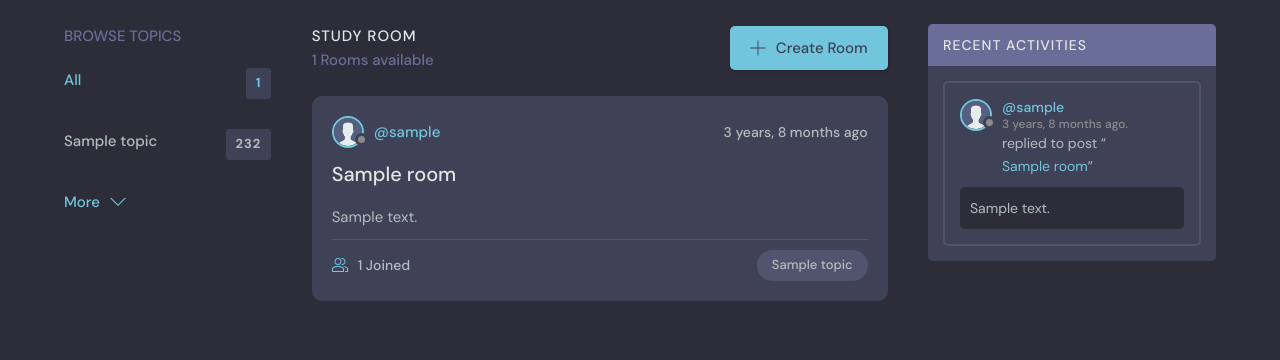
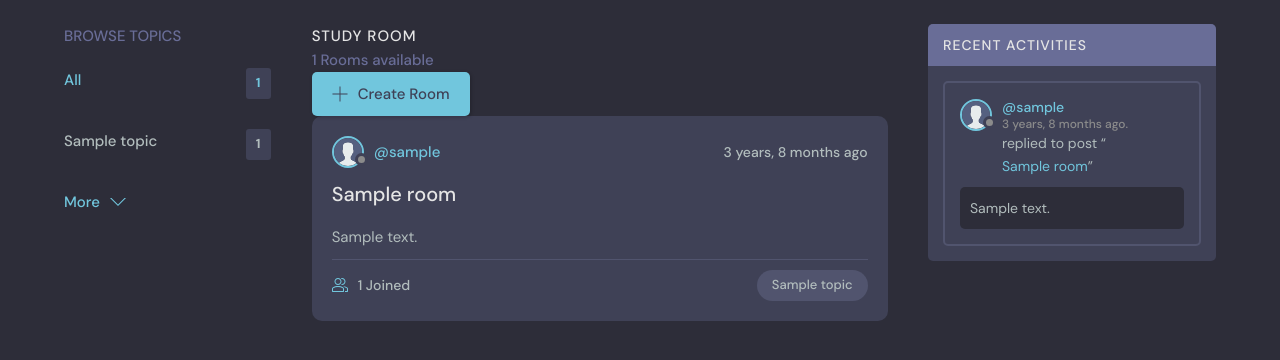
Before and after one commit to cmwema-projects/studyBud, a Django app: page / in a window 1280 px wide. Shown: the part 76-436 px from the top of the page. Run offline with Django 4.2, Linux system fonts and the light colour scheme; tables that the repository leaves empty hold one stand-in row (values such as "Sample post").

Commit message:
added topics counter

```diff
--- a/base/templates/components/topics.html
+++ b/base/templates/components/topics.html
@@ -9,7 +9,7 @@
     </li>
     {% for topic in topics%}
     <li>
-      <a href="{% url 'home'  %}?q={{topic.name}}">{{topic.name}} <span>232</span></a>
+      <a href="{% url 'home'  %}?q={{topic.name}}">{{topic.name}} <span>{{topic.room_set.all.count}}</span></a>
     </li>
     {% endfor %}
   </ul>
--- a/static/styles/style.css
+++ b/static/styles/style.css
@@ -207,12 +207,13 @@ a {
   right: 3.5px;
 }
 
-.scroll{
+.scroll {
   -ms-overflow-style: none;
-    /* IE and Edge */
-    scrollbar-width: none;
-    /* Firefox */
+  /* IE and Edge */
+  scrollbar-width: none;
+  /* Firefox */
 }
+
 .scroll::-webkit-scrollbar {
   display: none;
 }
@@ -630,6 +631,19 @@ a {
 /*==============================
 =>  Room List
 ================================*/
+
+/* .roomList {
+  overflow-y: scroll;
+  height: 90vh;
+  -ms-overflow-style: none;
+  /* IE and Edge */
+  /* scrollbar-width: none; */
+  /* Firefox */
+/* } */
+
+.roomList::-webkit-scrollbar {
+  display: none;
+} */
 
 .roomList__header {
   display: flex;
```
